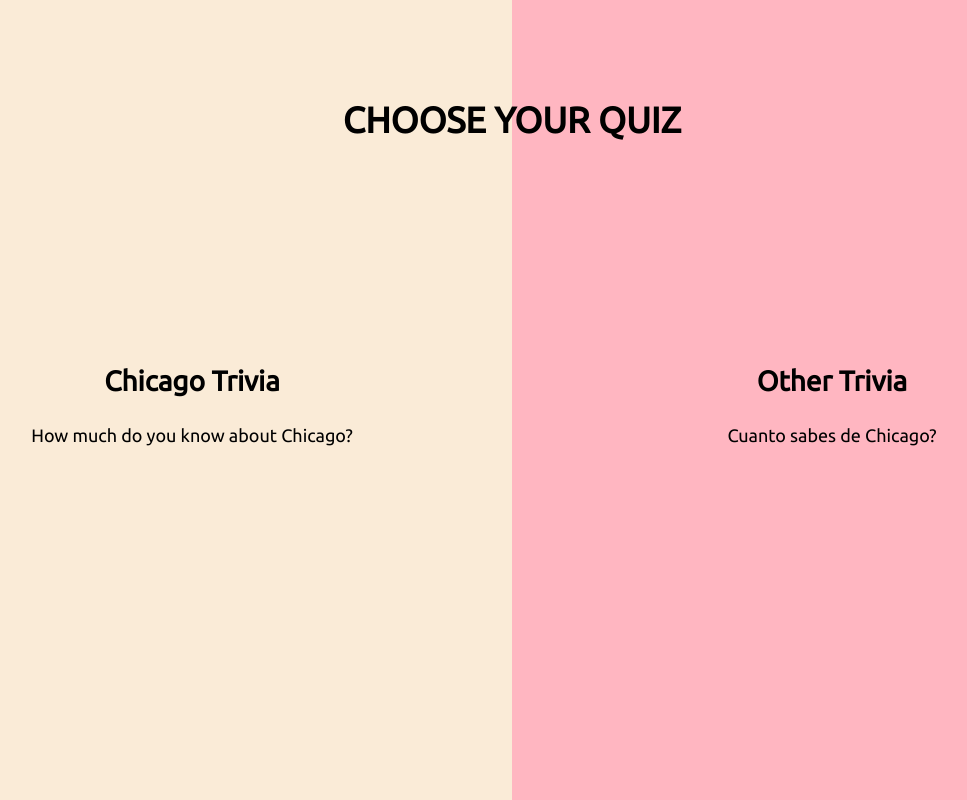
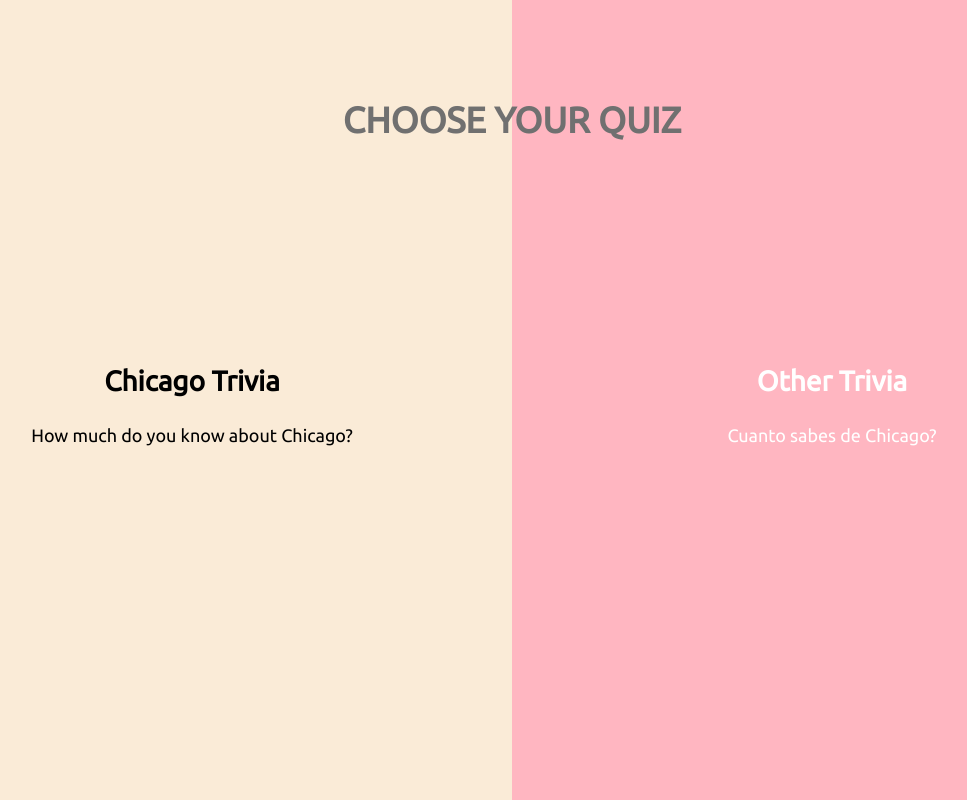
Before and after one commit to RyanThen/portfolio-website, a PHP site: page /quiz/quiz-landing.html in a window 1280 px wide. Shown: the whole page, without its empty margins (128-1095 px from the left). Run offline with PHP 8.4, Linux system fonts and the light colour scheme.

Commit message:
made some style changes

```diff
--- a/quiz/quiz.css
+++ b/quiz/quiz.css
@@ -21,6 +21,7 @@
 .main-headline {
     /*font-family: "Helvetica";*/
     font-size: 36px;
+    color: #707070;
     text-transform: uppercase;
     padding-top: 75px;
 }
@@ -37,6 +38,7 @@
     background-color: lightpink;
     display: inline-block;
     flex: 1;
+    color: white;
 }
 
 .content-wrap {
```
